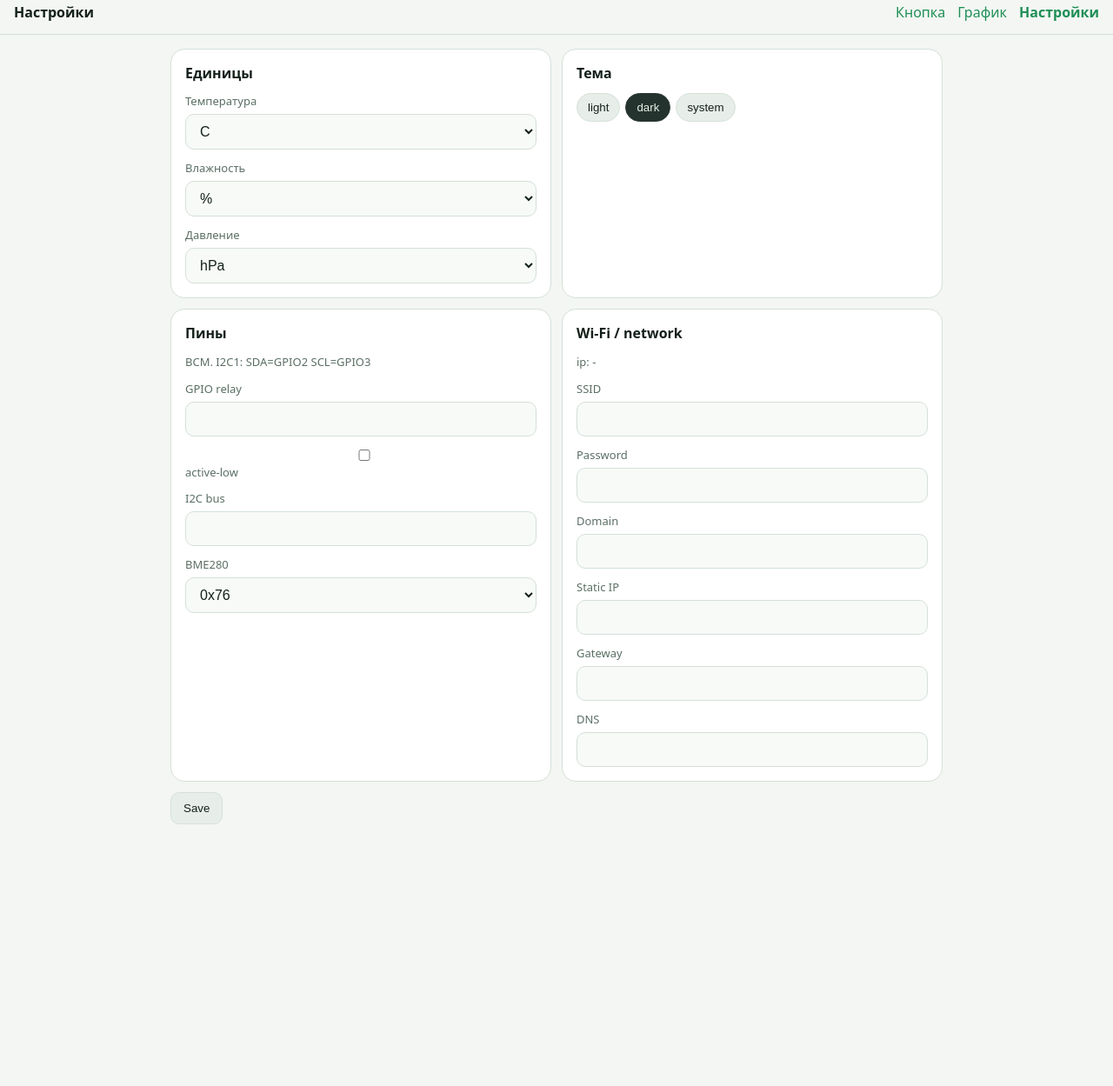
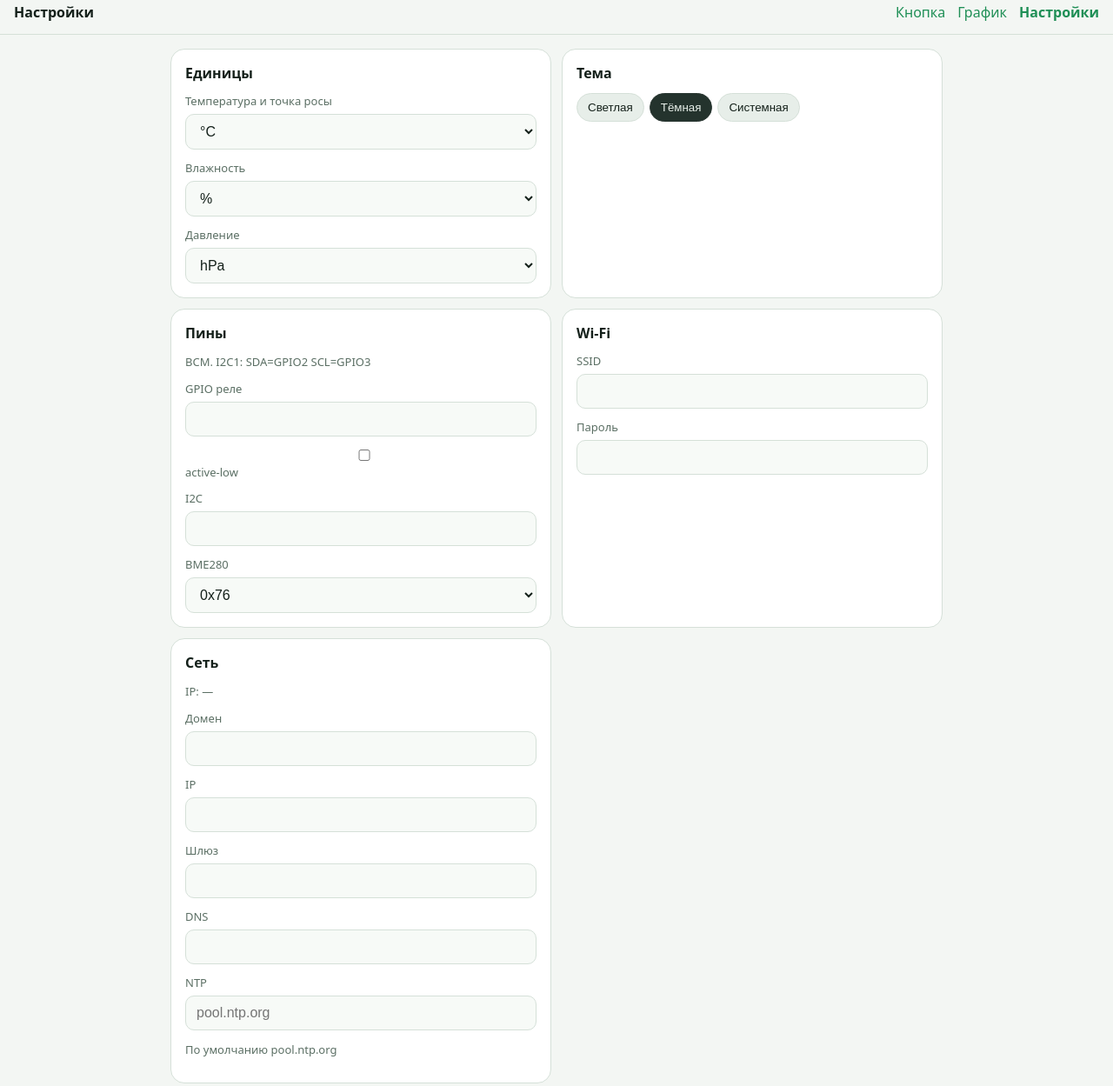
Before and after one commit to mr-anton-t/irrigation-controller-rpi-zero-w, a website: page public/settings.html in a window 1280 px wide. Shown: the part 11-1260 px from the top of the page at 87% size. Before the commit the page ends 988 px from the top, so only its background shows below. Drawn offline with Linux system fonts and the light colour scheme; no server answers.

Commit message:
Add NTP setting and update settings page

```diff
--- a/public/settings-page.js
+++ b/public/settings-page.js
@@ -1,5 +1,6 @@
 const $ = (id) => document.getElementById(id);
 let currentTheme = "system";
+
 function markTheme(theme) {
   currentTheme = theme;
   document.querySelectorAll(".seg button").forEach((b) => {
@@ -8,6 +9,7 @@ function markTheme(theme) {
   applyTheme(theme);
   localStorage.setItem(THEME_KEY, theme);
 }
+
 async function fill() {
   const [s, net] = await Promise.all([
     loadSettings(),
@@ -22,16 +24,20 @@ async function fill() {
   $("static_ip").value = s.static_ip;
   $("gateway").value = s.gateway;
   $("dns").value = s.dns;
+  $("ntp_server").value = s.ntp_server || "pool.ntp.org";
   $("relay_gpio").value = s.relay_gpio;
   $("relay_active_low").checked = s.relay_active_low;
   $("i2c_bus").value = s.i2c_bus;
   $("bme280_address").value = String(s.bme280_address);
-  $("netnow").textContent = `now: ${net.hostname} \u00b7 ${net.primary_ip}` + (net.mock ? " (mock)" : "");
+  $("netnow").textContent =
+    `сейчас: ${net.hostname} \u00b7 ${net.primary_ip}` + (net.mock ? " (mock)" : "");
   markTheme(s.theme);
 }
+
 document.querySelectorAll(".seg button").forEach((b) => {
   b.onclick = () => markTheme(b.dataset.theme);
 });
+
 $("save").onclick = async () => {
   const body = {
     temp_unit: $("temp_unit").value,
@@ -44,6 +50,7 @@ $("save").onclick = async () => {
     static_ip: $("static_ip").value,
     gateway: $("gateway").value,
     dns: $("dns").value,
+    ntp_server: $("ntp_server").value.trim() || "pool.ntp.org",
     relay_gpio: Number($("relay_gpio").value),
     relay_active_low: $("relay_active_low").checked,
     i2c_bus: Number($("i2c_bus").value),
@@ -55,6 +62,7 @@ $("save").onclick = async () => {
     body: JSON.stringify(body),
   }).then((r) => r.json());
   applyTheme(res.theme);
-  $("toast").textContent = res.network_apply?.note || "saved";
+  $("toast").textContent = res.network_apply?.note || "Сохранено";
 };
+
 fill();
--- a/public/settings.html
+++ b/public/settings.html
@@ -3,7 +3,7 @@
 <head>
   <meta charset="UTF-8" />
   <meta name="viewport" content="width=device-width, initial-scale=1" />
-  <title>Settings</title>
+  <title>Настройки</title>
   <link rel="stylesheet" href="/styles.css" />
   <script src="/common.js"></script>
 </head>
@@ -20,42 +20,47 @@
     <div class="grid two">
       <section class="card">
         <strong>Единицы</strong>
-        <div class="field"><label>Температура</label>
-          <select id="temp_unit"><option value="C">C</option><option value="F">F</option></select></div>
+        <div class="field"><label>Температура и точка росы</label>
+          <select id="temp_unit"><option value="C">°C</option><option value="F">°F</option></select></div>
         <div class="field"><label>Влажность</label>
-          <select id="humidity_unit"><option value="pct">%</option><option value="ratio">0-1</option></select></div>
+          <select id="humidity_unit"><option value="pct">%</option><option value="ratio">0–1</option></select></div>
         <div class="field"><label>Давление</label>
           <select id="pressure_unit"><option value="hPa">hPa</option><option value="mmHg">mmHg</option><option value="inHg">inHg</option></select></div>
       </section>
       <section class="card">
         <strong>Тема</strong>
         <div class="seg" style="margin-top:12px">
-          <button type="button" data-theme="light">light</button>
-          <button type="button" data-theme="dark">dark</button>
-          <button type="button" data-theme="system">system</button>
+          <button type="button" data-theme="light">Светлая</button>
+          <button type="button" data-theme="dark">Тёмная</button>
+          <button type="button" data-theme="system">Системная</button>
         </div>
       </section>
       <section class="card">
         <strong>Пины</strong>
         <p class="muted">BCM. I2C1: SDA=GPIO2 SCL=GPIO3</p>
-        <div class="field"><label>GPIO relay</label><input id="relay_gpio" type="number" min="2" max="27" /></div>
+        <div class="field"><label>GPIO реле</label><input id="relay_gpio" type="number" min="2" max="27" /></div>
         <div class="field"><label><input type="checkbox" id="relay_active_low" /> active-low</label></div>
-        <div class="field"><label>I2C bus</label><input id="i2c_bus" type="number" min="0" max="2" /></div>
+        <div class="field"><label>I2C</label><input id="i2c_bus" type="number" min="0" max="2" /></div>
         <div class="field"><label>BME280</label>
           <select id="bme280_address"><option value="118">0x76</option><option value="119">0x77</option></select></div>
       </section>
       <section class="card">
-        <strong>Wi-Fi / network</strong>
-        <p class="muted" id="netnow">ip: -</p>
+        <strong>Wi-Fi</strong>
         <div class="field"><label>SSID</label><input id="wifi_ssid" /></div>
-        <div class="field"><label>Password</label><input id="wifi_password" type="password" /></div>
-        <div class="field"><label>Domain</label><input id="domain" /></div>
-        <div class="field"><label>Static IP</label><input id="static_ip" /></div>
-        <div class="field"><label>Gateway</label><input id="gateway" /></div>
+        <div class="field"><label>Пароль</label><input id="wifi_password" type="password" /></div>
+      </section>
+      <section class="card">
+        <strong>Сеть</strong>
+        <p class="muted" id="netnow">IP: —</p>
+        <div class="field"><label>Домен</label><input id="domain" /></div>
+        <div class="field"><label>IP</label><input id="static_ip" /></div>
+        <div class="field"><label>Шлюз</label><input id="gateway" /></div>
         <div class="field"><label>DNS</label><input id="dns" /></div>
+        <div class="field"><label>NTP</label><input id="ntp_server" placeholder="pool.ntp.org" /></div>
+        <p class="muted">По умолчанию pool.ntp.org</p>
       </section>
     </div>
-    <div class="row"><button class="sec" id="save">Save</button></div>
+    <div class="row"><button class="sec" id="save">Сохранить</button></div>
     <p class="toast" id="toast"></p>
   </main>
   <script src="/settings-page.js"></script>
```
